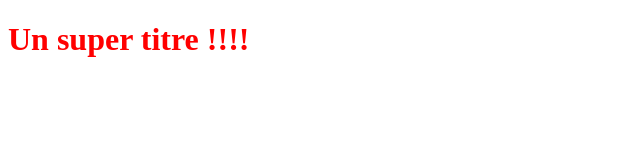
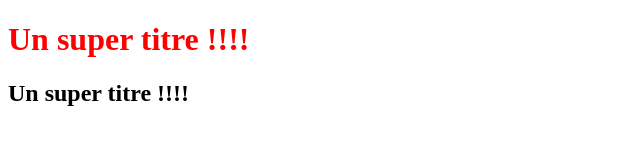
Before and after one commit to Jgueguin/OpenclassroomsProjet, a plain HTML site: page index.html in a window 1280 px wide. Shown: the whole page, without its empty margins (0-640 px from the left). Drawn offline with Linux system fonts and the light colour scheme.

Commit message:
Ajout titre 2 dans index.html

```diff
--- a/index.html
+++ b/index.html
@@ -6,5 +6,6 @@
 </head>
 <body>
     <h1>Un super titre !!!!</h1>
+    <h2>Un super titre !!!!</h2>
 </body>
 </html>
```
